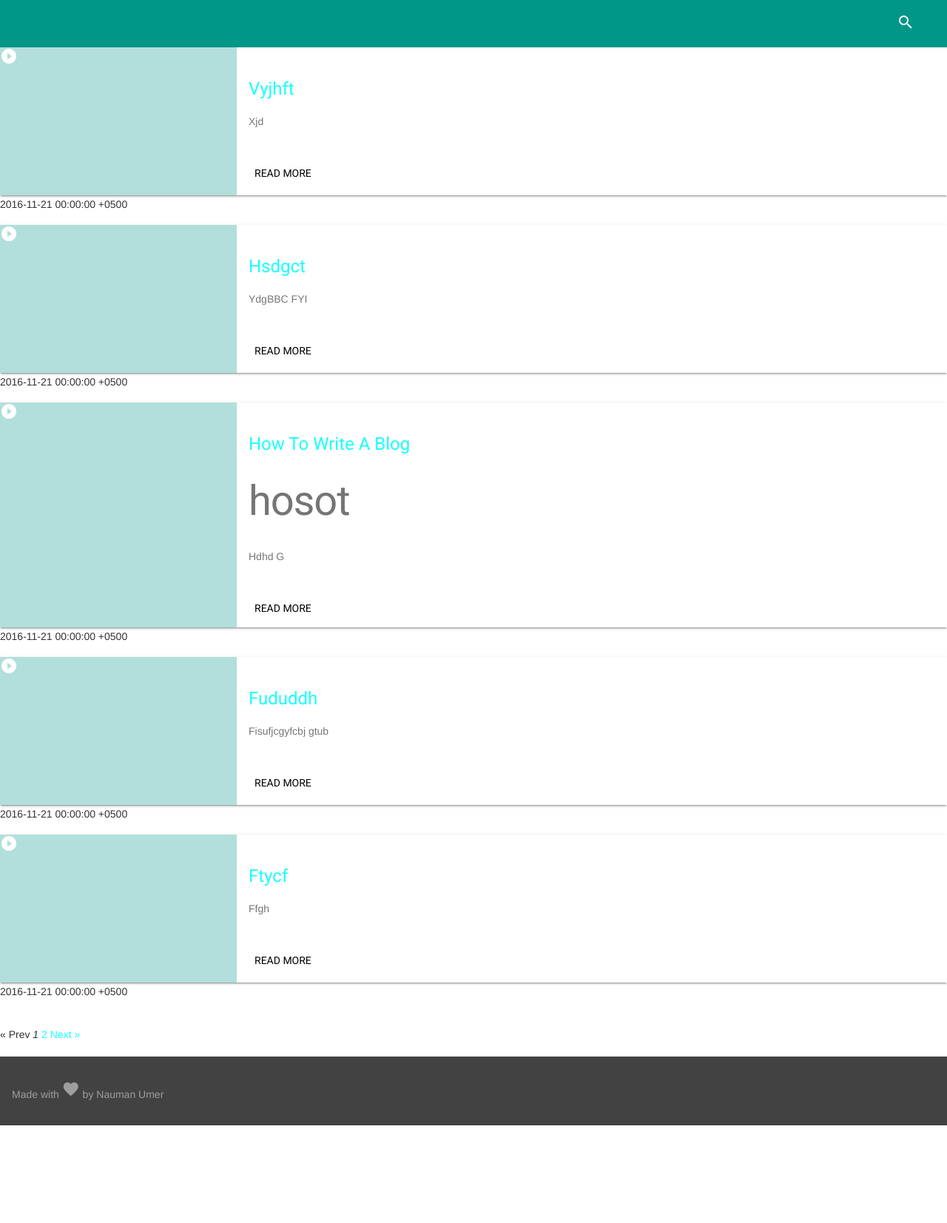
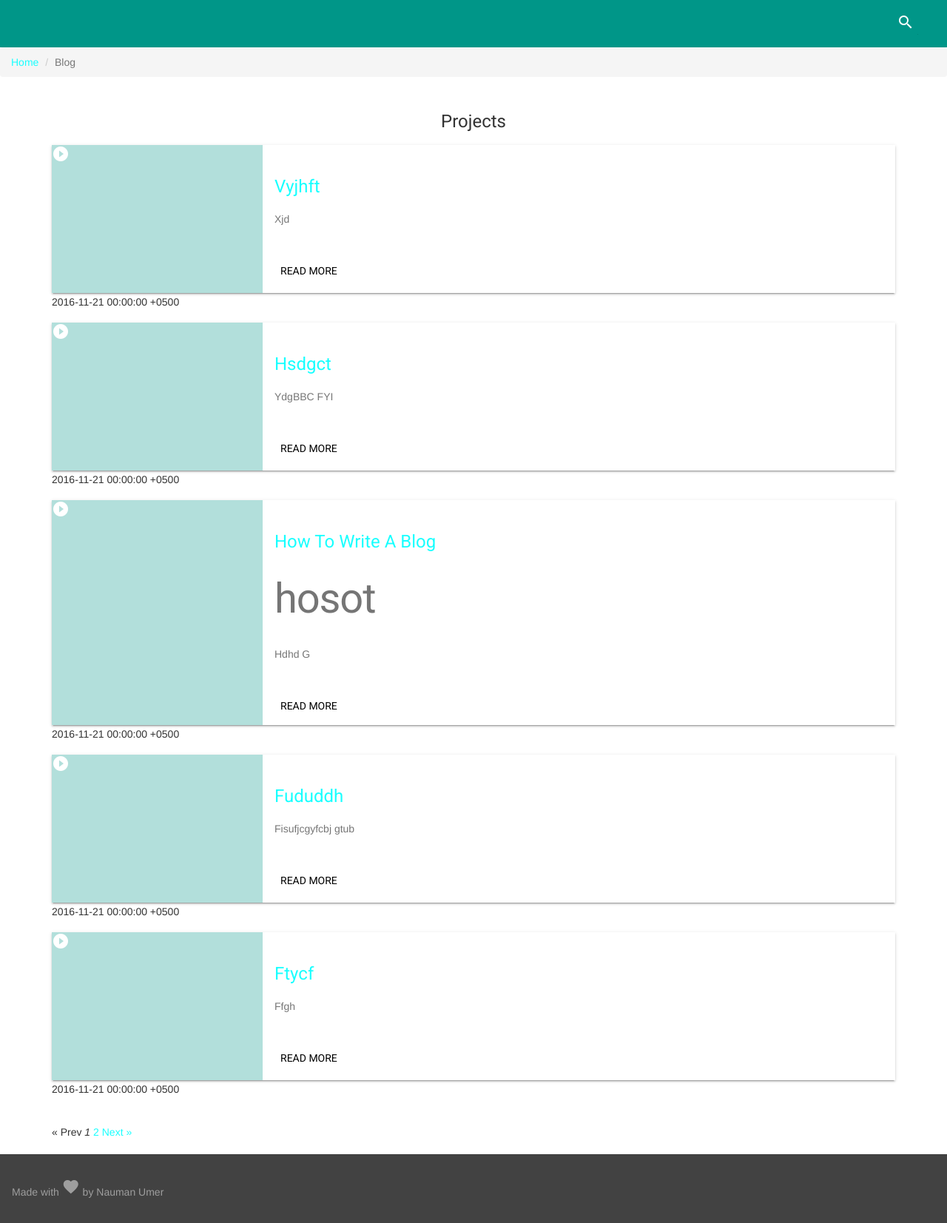
Before and after one commit to nmanumr/nmanumr.com, a Jekyll site: the page built from blog/index.html, in a window 1280 px wide. Shown: the whole page at 74% size. Built offline with Jekyll 4.4.1, drawn with Linux system fonts in a browser that asks for light colours; nearby versions of some CDN libraries; library files that are not in the unit come from our copies; the list of posts is cut into pages by our own code; comment, search, counter and statistics services are not loaded.

Commit message:
Update index.html

```diff
--- a/blog/index.html
+++ b/blog/index.html
@@ -2,6 +2,19 @@
 layout: default
 title: My Blog
 ---
+
+<ol class="breadcrumb">
+  <li><a href="http://naumanumer.github.io/">Home</a></li>
+  <li class="active">Blog</li>
+</ol>
+
+<div class="container">
+<div class="section-title text-center">
+                            <h4>Projects</h4>
+                            <div class="line">
+</div>
+                            <div class="clearfix"></div>
+                        </div>
 
 <!-- This loops through the paginated posts -->
 {% for post in paginator.posts %}
@@ -49,3 +62,5 @@
   {% endif %}
 </div>
 {% endif %}
+
+</div>
```
